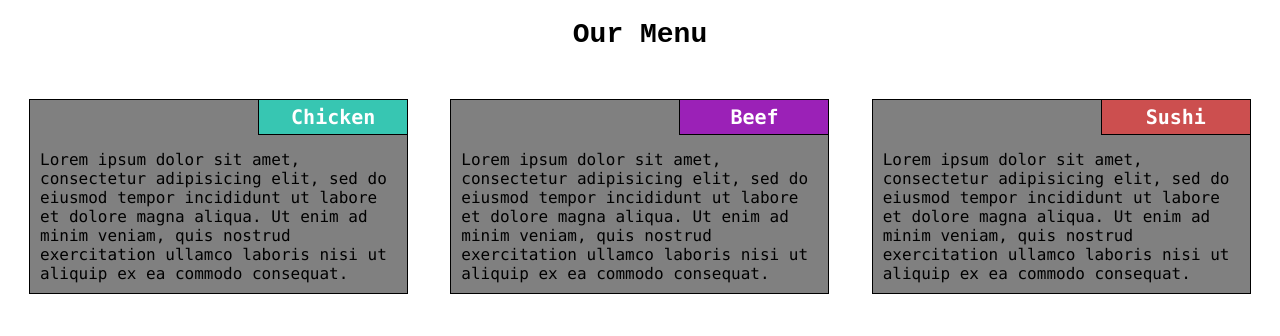
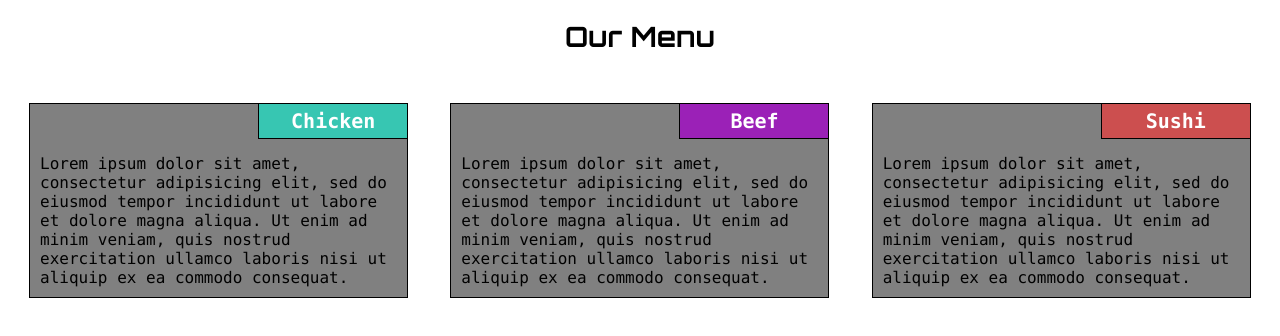
Before and after one commit to joyjitc/CryptoLabs, a plain HTML site: page labs/mod_2/index.html in a window 1280 px wide. Drawn offline with Linux system fonts and the light colour scheme.

Commit message:
mod_2_googlefont

```diff
--- a/labs/mod_2/css/styles.css
+++ b/labs/mod_2/css/styles.css
@@ -7,9 +7,13 @@
 h1 {
   margin-right: auto;
   margin-left: auto;
-  font-family: "Courier New", Courier, monospace;
+  font-family: 'Orbitron', sans-serif;
   text-align: center;
   font-size: 1.75em;
+
+
+
+
 }
 article {
 
--- a/labs/mod_2/index.html
+++ b/labs/mod_2/index.html
@@ -5,13 +5,14 @@
 <meta name="viewport" content="width=device-width, initial-scale=1">
 <title>Menu</title>
 <link rel="stylesheet" href="css/styles.css">
+<link rel="stylesheet" type="text/css" href="https://fonts.googleapis.com/css?family=Orbitron:black&effect=neon">
 <style>
 
 
 </style>
 </head>
 <body>
-<h1>Our Menu</h1>
+<h1 class="font-effect-neon">Our Menu</h1>
 <div>
   <article id="one">
     <section>
```
